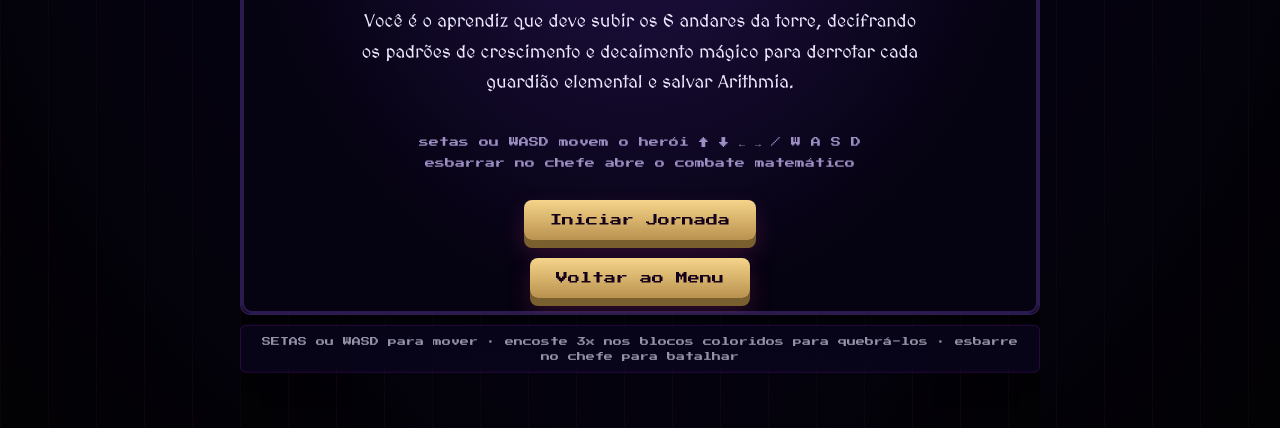
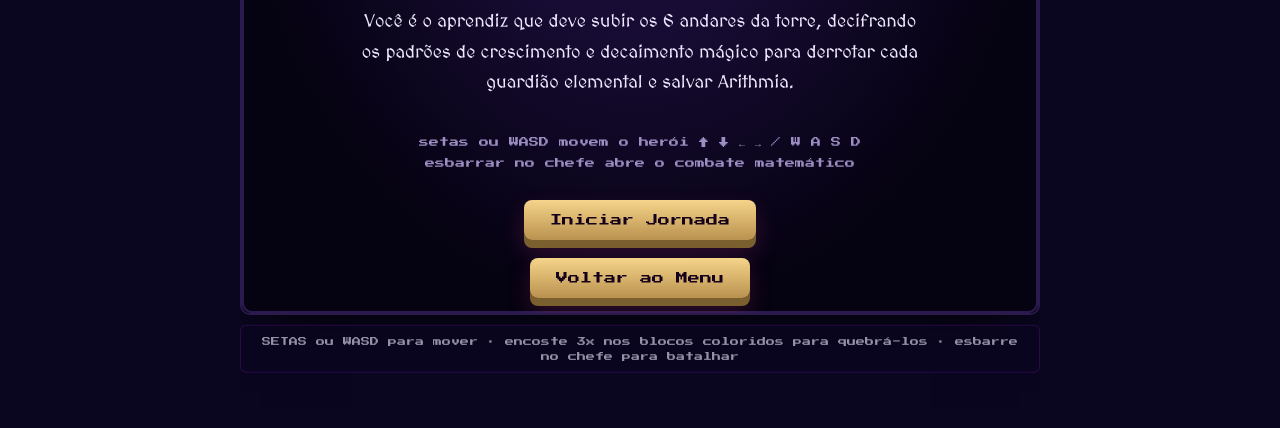
Before and after one commit to Kinhaz/exponencial-game, a plain HTML site: page index.html in a window 1280 px wide. Shown: the part 372-800 px from the top of the page. Drawn offline with Linux system fonts and the light colour scheme.

Commit message:
jogo completo

```diff
--- a/index.html
+++ b/index.html
@@ -39,9 +39,7 @@
   html, body {
     margin: 0;
     padding: 0;
-    background:
-      repeating-linear-gradient(90deg, rgba(255,46,136,.05) 0 1px, transparent 1px 48px),
-      radial-gradient(ellipse at 50% -10%, #2a1354 0%, var(--bg-deep) 55%, #020103 100%);
+    background: var(--floor-color);
     color: var(--text-main);
     font-family: var(--font-body);
     min-height: 100vh;
```
